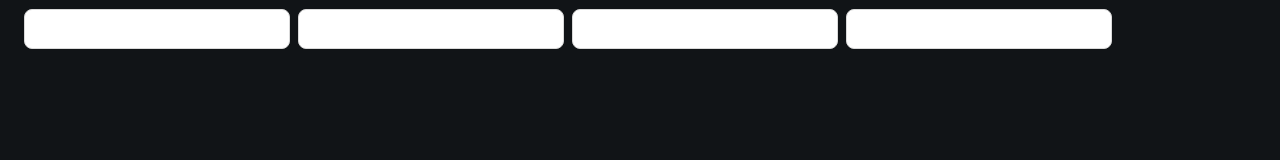
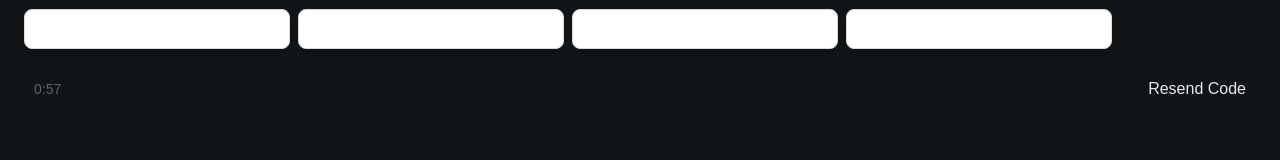
Before and after one commit to dalerrahmatulloev/ART.AI, a React (Vite) app: page /verification in a window 1280 px wide. Shown: the part 141-301 px from the top of the page. Built offline with nearby package versions, Linux system fonts and the light colour scheme.

Commit message:
добавлние повторной отправки кода

```diff
--- /dev/null
+++ b/src/components/ResendEmailButton.jsx
@@ -0,0 +1,43 @@
+import { useEffect, useState } from "react";
+import { Button } from "antd"; // можно и обычный <button>
+
+const ResendEmailButton = ({ onResend }) => {
+  const [timeLeft, setTimeLeft] = useState(60); // 1 минут
+
+  useEffect(() => {
+    if (timeLeft <= 0) return;
+
+    const timer = setInterval(() => {
+      setTimeLeft((prev) => prev - 1);
+    }, 1000);
+
+    return () => clearInterval(timer);
+  }, [timeLeft]);
+
+  const formatTime = (seconds) => {
+    const m = Math.floor(seconds / 60);
+    const s = seconds % 60;
+    return `${m}:${s < 10 ? "0" : ""}${s}`;
+  };
+
+  const handleResend = () => {
+    if (timeLeft == 0) {
+      setTimeLeft(180); // сбрасываем таймер на 3 минут
+      onResend(); // вызываем переданную функцию отправки письма
+    }
+  };
+
+  return (
+    <div className="flex justify-between items-center p-[10px] mt-[21px]">
+      <p className="text-[#616365] text-[14px] font-[500] !m-0">
+        {timeLeft > 0 ? `${formatTime(timeLeft)}` : "Send the code now."}
+      </p>
+
+      <button onClick={handleResend} className="!text-[#E7E8E8]">
+        Resend Code
+      </button>
+    </div>
+  );
+};
+
+export default ResendEmailButton;
--- a/src/pages/Auth.jsx
+++ b/src/pages/Auth.jsx
@@ -57,7 +57,15 @@ const Auth = () => {
             Create an Account
           </Link>
 
-          <button className="w-full py-[12px] border border-[#B6F09C] !text-[#B6F09C] rounded-[4px]">
+          <button
+            onClick={() => {
+              messageApi.open({
+                type: "error",
+                content: "Sorry, this feature is not available yet.",
+              });
+            }}
+            className="w-full py-[12px] border border-[#B6F09C] !text-[#B6F09C] rounded-[4px]"
+          >
             Login
           </button>
         </div>
--- a/src/pages/Verification.jsx
+++ b/src/pages/Verification.jsx
@@ -2,6 +2,8 @@ import { Input } from "antd";
 import { useState } from "react";
 import { useLocation, useNavigate } from "react-router-dom";
 import { message } from "antd";
+import ResendEmailButton from "../components/ResendEmailButton";
+import { SendCodeToEmail } from "../components/SendCodeToEmail";
 
 export const Verification = () => {
   const navigate = useNavigate();
@@ -15,9 +17,8 @@ export const Verification = () => {
 
   const verifyCode = () => {
     if (inputCode === code) {
-      console.log("Code verified successfully!");
       navigate("/auth", {
-        state: {status: "success"},
+        state: { status: "success" },
       });
     } else {
       console.error("Invalid code. Please try again.");
@@ -50,6 +51,19 @@ export const Verification = () => {
           type="number"
           size="large"
         />
+
+        <ResendEmailButton
+          onResend={() => {
+            // Generate a random 4-digit code
+            const generatedCode = Math.floor(
+              1000 + Math.random() * 9000
+            ).toString();
+            SendCodeToEmail(email, generatedCode);
+            navigate(location.pathname, {
+              state: { code: generatedCode, email: email },
+            });
+          }}
+        />
       </div>
 
       <button
```
